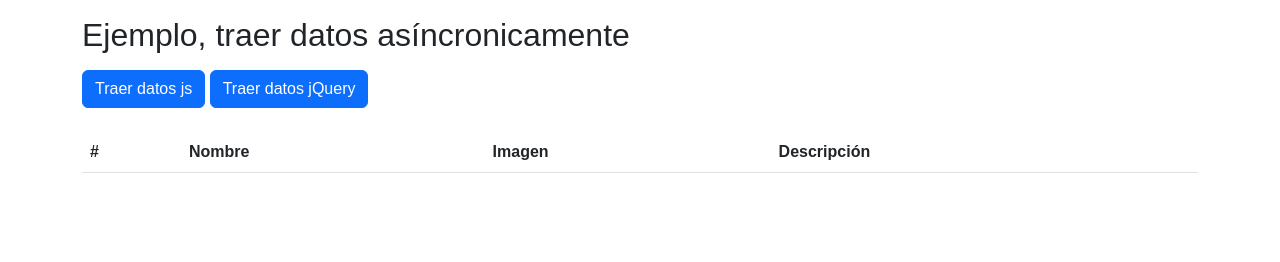
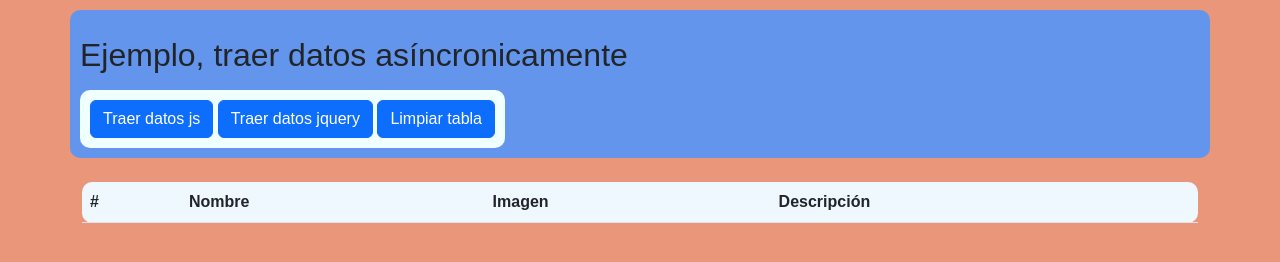
Before and after one commit to YoshiOlivera2023/Actividad_2.4.2, a plain HTML site: page Recetas/index.html in a window 1280 px wide. Drawn offline with nearby package versions, Linux system fonts and the light colour scheme.

Commit message:
Se añadieron botones. Trabajo JS y jQuery, y boton limpiar

```diff
--- a/Recetas/ajax.js
+++ b/Recetas/ajax.js
@@ -4,13 +4,12 @@ function getRecetas(){
         if(this.readyState == 4 && this.status == 200){
             let receta = JSON.parse(this.responseText);
             let recetas = receta.categories;
-
+            let mostrar = "";
             for (let i = 0; i < recetas.length-1; i++){
-                let mostrar =
+                mostrar +=
                 "<tr><th>"+ recetas[i].idCategory +"</th> <th>"+ recetas[i].strCategory +"</th><th> <img src="+recetas[i].strCategoryThumb + "></th><th>"+  recetas[i].strCategoryDescription +"</th> </tr>";
-                $("#aquiRecetas").append(mostrar)
-                //document.getElementById("aquiRecetas").value = parentNode.append(mostrar);
             }
+            document.getElementById("aquiRecetas").innerHTML = mostrar;
         }
     }
     xhttp.open("GET","https://www.themealdb.com/api/json/v1/1/categories.php",true);
@@ -18,43 +17,27 @@ function getRecetas(){
 
 }
 
-
 function getRecetasJquery(){
-    $(document).submit(function(){
+    $(document).ready(function(){
         var url = "https://www.themealdb.com/api/json/v1/1/categories.php";
-
         $.ajax({
             url: url,
             type: "GET",
             dataType: "json",
             success: function(response) {
-                let recetas = response;
+                let receta = response;
+                let recetas = receta.categories;
+
                 for (let i = 0; i < recetas.length-1; i++){
-                    let mostrar =
 
+                    mostrar ="<tr><th>"+ recetas[i].idCategory +"</th> <th>"+ recetas[i].strCategory +"</th><th> <img src="+recetas[i].strCategoryThumb + "></th><th>"+  recetas[i].strCategoryDescription +"</th> </tr>";
                     $("#aquiRecetas").append(mostrar);
                 }
             }
-        })
+        });
+    });
 }
 
-// $(document).submit(function(){
-//     var url = "https://www.themealdb.com/api/json/v1/1/categories.php";
-
-//     $.ajax({
-//     url: url,
-//     type: "GET",
-//     dataType: "json",
-//     success: function(response) {
-
-//         let recetas = response;
-
-//         for (let i = 0; i < recetas.length-1; i++){
-//             let mostrar =
-//             "<tr><th>"+ recetas[i].idCategory +"</th> <th>"+ recetas[i].strCategory +"</th><th> <img src="+recetas[i].strCategoryThumb + "></th><th>"+  recetas[i].strCategoryDescription +"</th> </tr>";
-//             $("#aquiRecetas").append(mostrar);
-//         }
-//     }
-
-//     }
-// )}
+function Limpiar(){
+    $('#aquiRecetas').find('tr').empty();
+}
--- a/Recetas/estilo.css
+++ b/Recetas/estilo.css
@@ -1,3 +1,24 @@
 body{
     font-family: Arial;
+    background-color: darksalmon;
+    margin: 10px 10px;
 }
+
+table{
+    background-color: aliceblue;
+    border-radius: 10px;
+}
+
+.presentacion{
+    background-color: cornflowerblue;
+    padding: 10px 10px;
+    border-radius: 10px;
+}
+
+.botones{
+    background-color: azure;
+    padding: 10px 10px;
+    display: inline-block;
+    border-radius: 10px;
+
+}
--- a/Recetas/index.html
+++ b/Recetas/index.html
@@ -12,11 +12,16 @@
 
 </head>
 <body>
-    <div class="container">
+    <div class="container presentacion">
         <p><h2>Ejemplo, traer datos as&iacute;ncronicamente</h2></p>
-        <input class="btn btn-primary" type="submit" value="Traer datos js" onclick="getRecetas()">
-        <input class="btn btn-primary" type="submit" value="Traer datos jQuery" onclick="getRecetasJquery()">
+        <div class="botones">
+            <button class="btn btn-primary" type="submit" onclick="getRecetas()">Traer datos js</button>
+            <button class="btn btn-primary" type="submit" onclick="getRecetasJquery()">Traer datos jquery</button>
+            <button class="btn btn-primary" type="submit" onclick="Limpiar()">Limpiar tabla</button>
+        </div><br>
+
     </div><br>
+
     <div class="container">
         <table id="thisTable" class="table table-striped">
             <thead>
@@ -28,9 +33,8 @@
                 </tr>
             </thead>
 
-            <tbody id="aquiRecetas">
+            <tbody id="aquiRecetas"></tbody>
 
-            </tbody >
         </table>
     </div>
 
```
